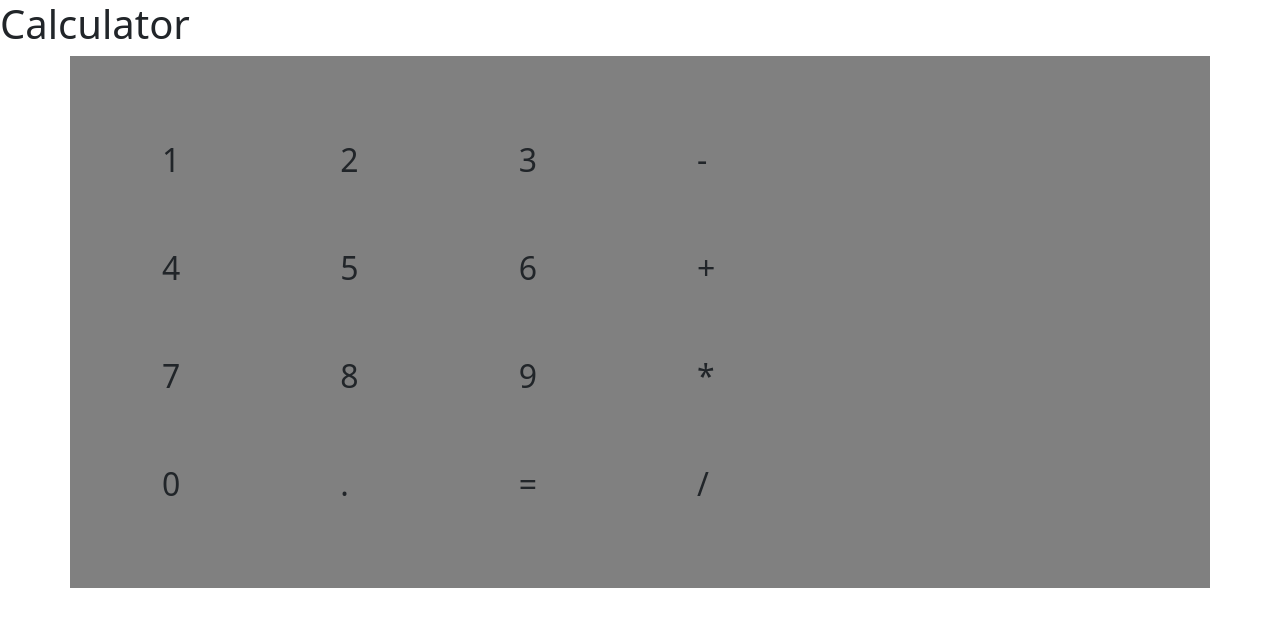
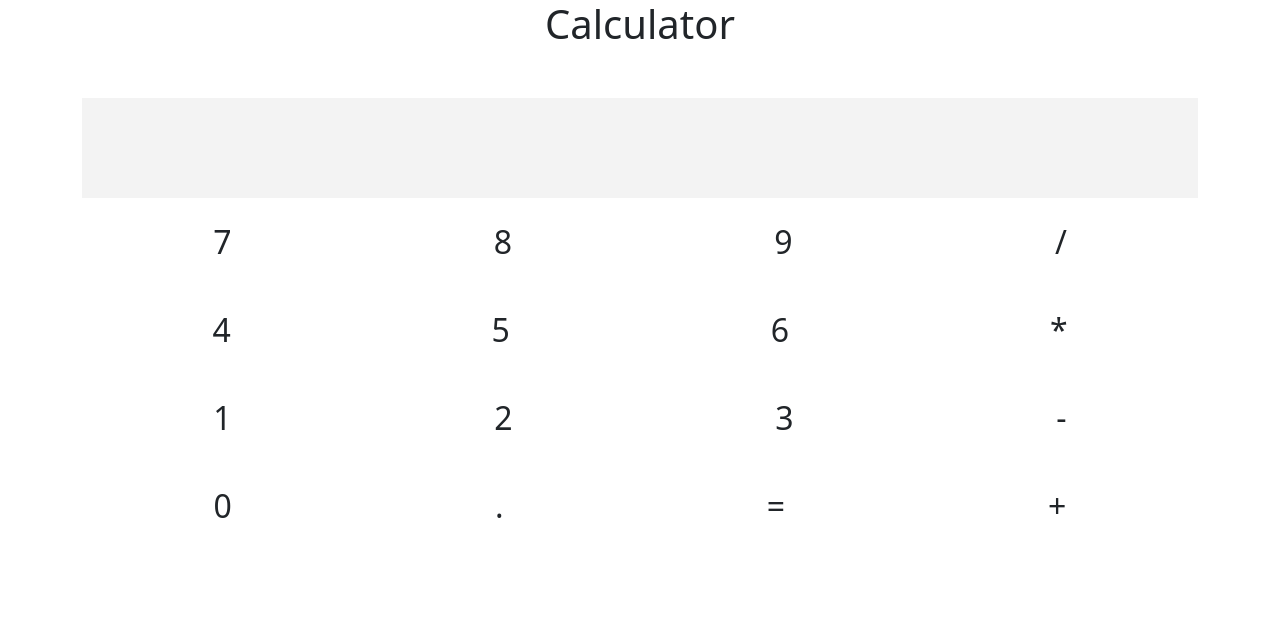
Before and after one commit to NessaAz/Calculator-Project, a plain HTML site: page index.html in a window 1280 px wide. Drawn offline with nearby package versions, Linux system fonts and the light colour scheme.

Commit message:
will chnage the output field stayle, chnage the number layout

```diff
--- a/index.html
+++ b/index.html
@@ -9,75 +9,37 @@
     <script src="./script.js"></script>
     <link href="https://cdn.jsdelivr.net/npm/bootstrap@5.1.3/dist/css/bootstrap.min.css" rel="stylesheet" integrity="sha384-1BmE4kWBq78iYhFldvKuhfTAU6auU8tT94WrHftjDbrCEXSU1oBoqyl2QvZ6jIW3" crossorigin="anonymous">
     <script src="https://code.jquery.com/jquery-3.6.0.min.js" integrity="sha256-/xUj+3OJU5yExlq6GSYGSHk7tPXikynS7ogEvDej/m4=" crossorigin="anonymous"></script>
+    <script src="script.js"></script>
     <title>Calculator</title>
 </head>
 <body>
-    <h1>Calculator</h1>
+  <h1>Calculator</h1>
   <div class="container">
     <div class="output"></div>
       <div class="box-column">
-        <div class="num">
-          <span class="num-input">1</span>
-        </div>
-        <div class="num">
-          <span class="num-input">4</span>
-        </div>
-        <div class="num">
-          <span class="num-input">7</span>
-        </div>
-        <div class="num">
-          <span class="num-input">0</span>
-        </div>
+        <div class="num"><span class="num-input">7</span></div>
+        <div class="num"><span class="num-input">8</span></div>
+        <div class="num"><span class="num-input">9</span></div>
+        <div class="num"><span>/</span></div>
       </div>
       <div class="box-column">
-        <div class="num">
-          <span class="num-input">2</span>
-        </div>
-        <div class="num">
-          <span class="num-input">5</span>
-        </div>
-        <div class="num">
-          <span class="num-input">8</span>
-        </div>
-        <div class="num">
-          <span class="num-input">.<div class="">
-
-          </div></span>
-        </div>
+        <div class="num"><span class="num-input">4</span></div>
+        <div class="num"><span class="num-input">5</span>  </div>
+        <div class="num"><span class="num-input">6</span></div>
+        <div class="num"><span>*</span></div>
       </div>
       <div class="box-column">
-        <div class="num">
-          <span class="num-input">3</span>
-        </div>
-        <div class="num">
-          <span class="num-input">6</span>
-        </div>
-        <div class="num">
-          <span>9</span>
-        </div>
-        <div class="num">
-          <span>=</span>
-        </div>
+        <div class="num"><span class="num-input">1</span></div>
+        <div class="num"><span class="num-input">2</span></div>
+        <div class="num"><span class="num-input">3</span></div>
+        <div class="num"><span>-</span></div>
       </div>
       <div class="box-column">
-        <div class="num">
-          <span>-</span>
-        </div>
-        <div class="num">
-          <span>+</span>
-        </div>
-        <div class="num">
-          <span>*</span>
-        </div>
-        <div class="num">
-          <span>/</span>
-        </div>
+        <div class="num"><span class="num-input">0</span></div>
+        <div class="num"><span class="num-input">.</span></div>
+        <div class="num"><span class="num-input">=</span></div>
+        <div class="num"><span>+</span></div>
       </div>
     </div>
-
-
-
-
-
 </body>
 </html>
--- a/style.css
+++ b/style.css
@@ -1,15 +1,28 @@
 .container{
-    background-color: grey;
-    display: flex;
-    width: 60vw;
+    margin: 50px;
   }
   .box-column{
-    flex-direction: row;
-   padding: 50px;
+    display: flex;
+    justify-content: space-around;
   }
   .num{
-    padding: 30px;
+    padding: 20px;
   }
   span{
     font-size: 2em;
+    padding: 20px;
   }
+  span:hover{
+    cursor: pointer;
+  }
+  .output{
+    background-color: rgb(243, 243, 243);
+    padding: 50px;
+  }
+  .output:hover{
+    border-top: 1px solid black;
+    cursor: pointer;
+  }
+  h1{
+    text-align: center;
+  }
```
